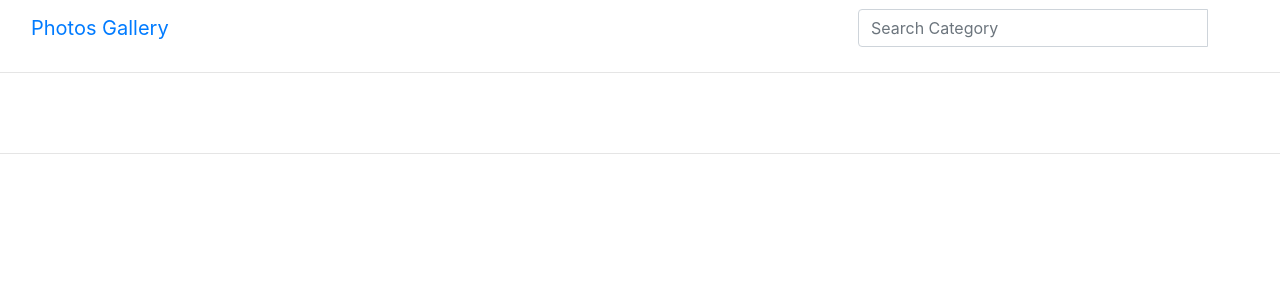
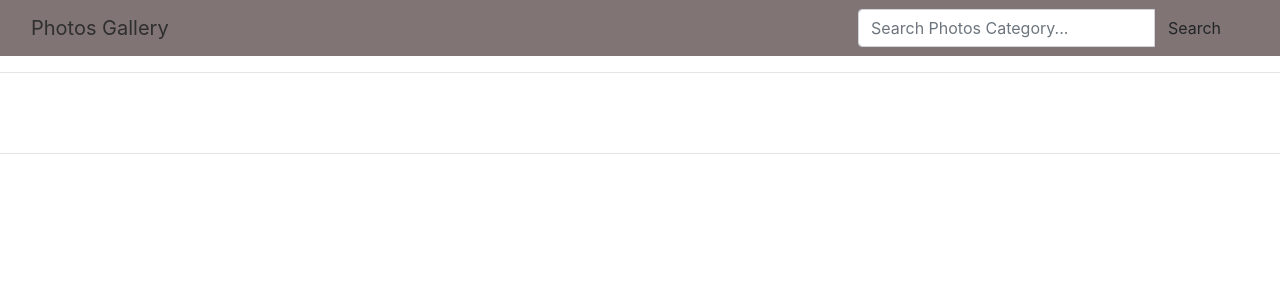
Before and after one commit to Gideon-Muriithi/photos_gallary, a Django app: page / in a window 1280 px wide. Shown: the top 300 px of the page. Run offline with Django 3.2, Linux system fonts and the light colour scheme; data that the repository does not hold is empty; some libraries are stand-ins or nearby versions.

Commit message:
-m"This commit styles the navbar"

```diff
--- a/photos/templates/navbar.html
+++ b/photos/templates/navbar.html
@@ -1,16 +1,17 @@
-<nav class="navbar navbar-inverse">
+
+<nav class="navbar navbar-inverse navbar-dark" style="background-color: rgb(129, 116, 116)">
     <div class="container-fluid">
       <div class="navbar-header">
-        <a class="navbar-brand" href="{% url 'gallery' %}">Photos Gallery</a>
+        <a class="navbar-brand" style="color: rgb(47, 47, 47)" href="{% url 'images' %}">Photos Gallery</a>
       </div>
       <!-- Adding a search form -->
 
       <div class="col-sm-4 col-md-4 navbar-right">
-        <form action="{% url 'search' %}" class="navbar-form" role="search">
+        <form action="{% url 'search_results' %}" class="navbar-form" role="search">
           <div class="input-group">
-            <input type="text" class="form-control" placeholder="Search Category" name="category">
+            <input type="text" class="form-control" placeholder="Search Photos Category..." name="category">
             <div class="input-group-btn">
-              <button class="btn btn-default" type="submit"><i class="fas fa-search"></i></button>
+              <button class="btn btn-default" type="submit"><i class="fas fa-search"></i>Search</button>
             </div>
           </div>
         </form>
```
